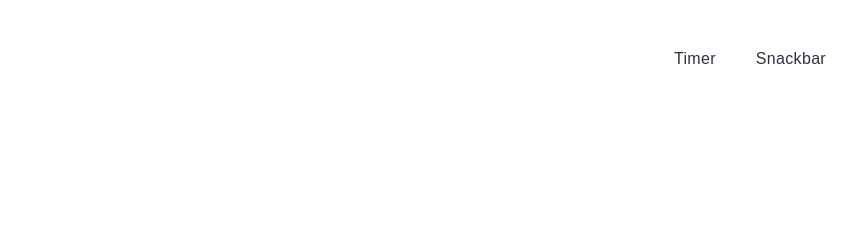
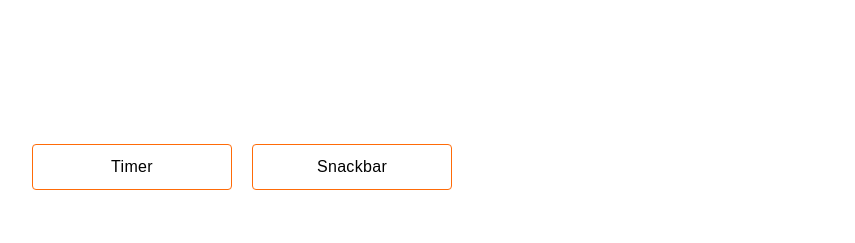
Before and after one commit to marharyta-golub/goit-js-hw-10, a website built with Vite: page src/index.html in a window 1280 px wide. Shown: the whole page, without its empty margins (398-1253 px from the left). Built offline with nearby package versions, Linux system fonts and the light colour scheme.

Commit message:
fix navigation

```diff
--- /dev/null
+++ b/src/css/navigation.css
@@ -0,0 +1,23 @@
+.nav-list {
+  display: flex;
+  justify-content: center;
+  gap: 20px;
+  list-style: none;
+  padding: 50px 0;
+}
+
+.nav-link {
+  width: 200px;
+  text-align: center;
+  text-decoration: none;
+  color: #000;
+  font-weight: 500;
+  padding: 10px 20px;
+  border: 1px solid #ff6b08;
+  border-radius: 4px;
+}
+
+.nav-link:hover {
+  background-color: #ff6b08;
+  color: #fff;
+}
--- a/src/css/styles.css
+++ b/src/css/styles.css
@@ -15,5 +15,6 @@
 @import url('./vite-promo.css');
 @import url('./badges.css');
 @import url('./back-link.css');
+@import url('./navigation.css');
 @import url('./timer.css');
 @import url('./snackbar.css');
--- a/src/index.html
+++ b/src/index.html
@@ -10,7 +10,18 @@
   <body>
     <load src="./partials/header.html" icon-path="img/sprite.svg#logo" />
 
-    <main></main>
+    <main>
+      <ul class="nav-list">
+        <li class="nav-item">
+          <a class="nav-link {=$highlight-act}" href="./1-timer.html">Timer</a>
+        </li>
+        <li class="nav-item">
+          <a class="nav-link {=$highlight-curr}" href="./2-snackbar.html"
+            >Snackbar</a
+          >
+        </li>
+      </ul>
+    </main>
 
     <script type="module" src="./main.js"></script>
   </body>
--- a/src/partials/header.html
+++ b/src/partials/header.html
@@ -6,16 +6,6 @@
           <use href="{=$icon-path}"></use>
         </svg>
       </a>
-      <ul class="nav-list">
-        <li class="nav-item">
-          <a class="nav-link {=$highlight-act}" href="./1-timer.html">Timer</a>
-        </li>
-        <li class="nav-item">
-          <a class="nav-link {=$highlight-curr}" href="./2-snackbar.html"
-            >Snackbar</a
-          >
-        </li>
-      </ul>
     </nav>
   </div>
 </header>
```
